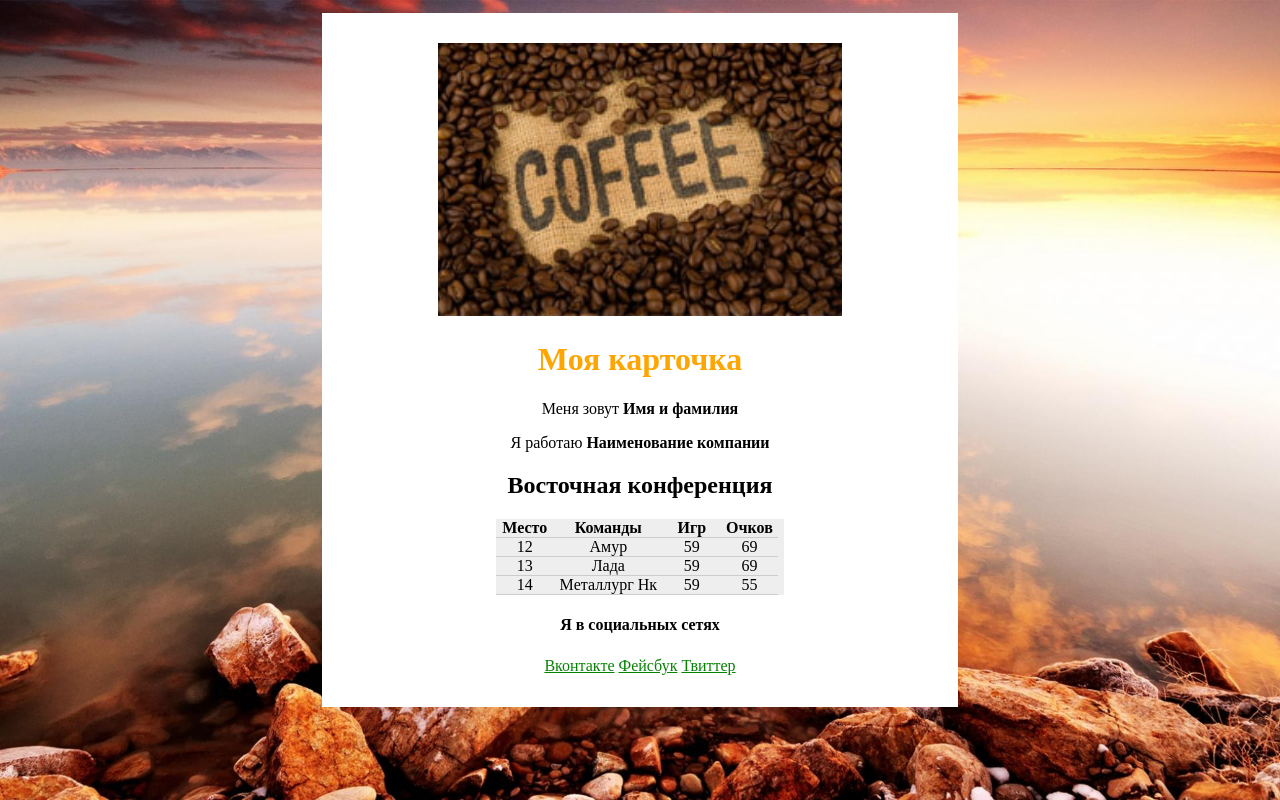
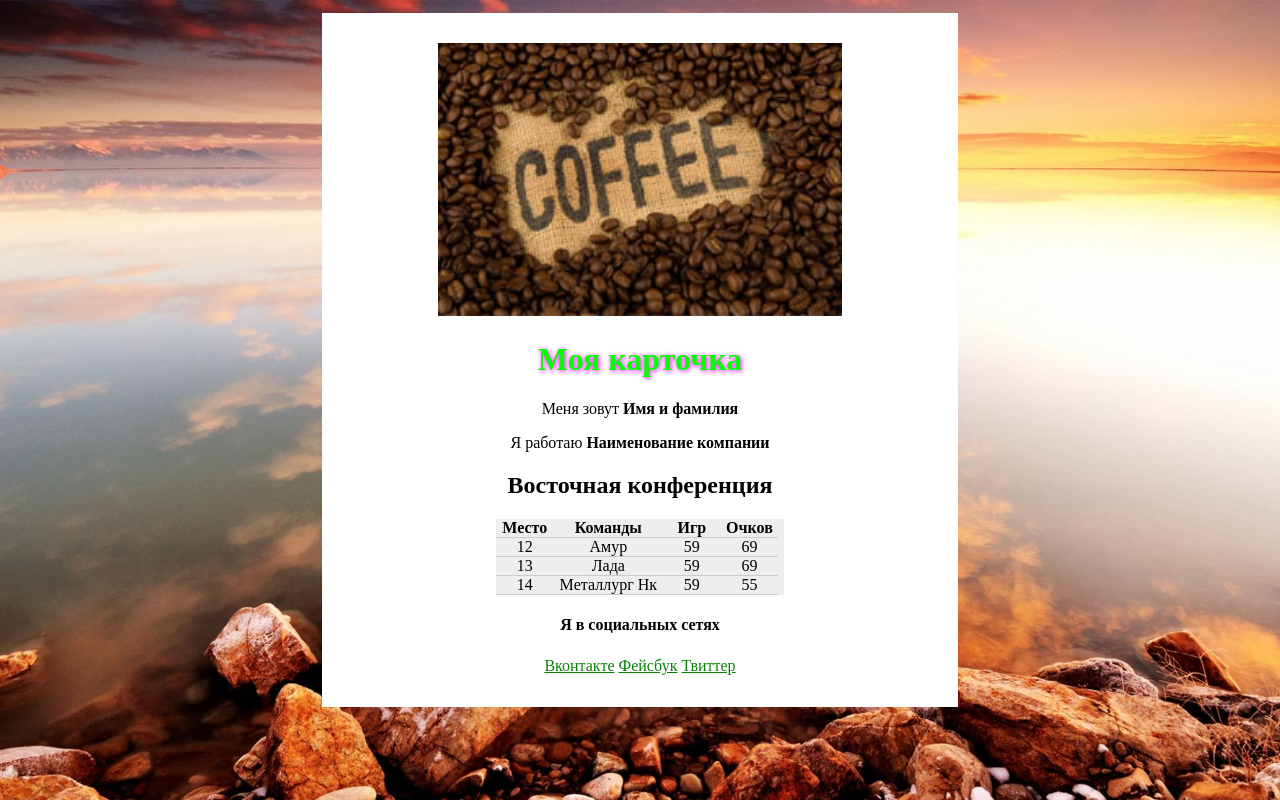
Before and after one commit to buccaneer33/frontend-test, a plain HTML site: page index.html in a window 1280 px wide. In both pictures the pointer is over the element "Моя карточка". Drawn offline with Linux system fonts and the light colour scheme.

Commit message:
chenging styles

```diff
--- a/style.css
+++ b/style.css
@@ -26,6 +26,10 @@ body{
   padding: 0;
   text-align: center;
 
+}
+.main h1:hover{
+  text-shadow: 1px 1px 5px #ff00ff;
+  color: #00FF00;
 }
 .image{
   text-align: center;
```
